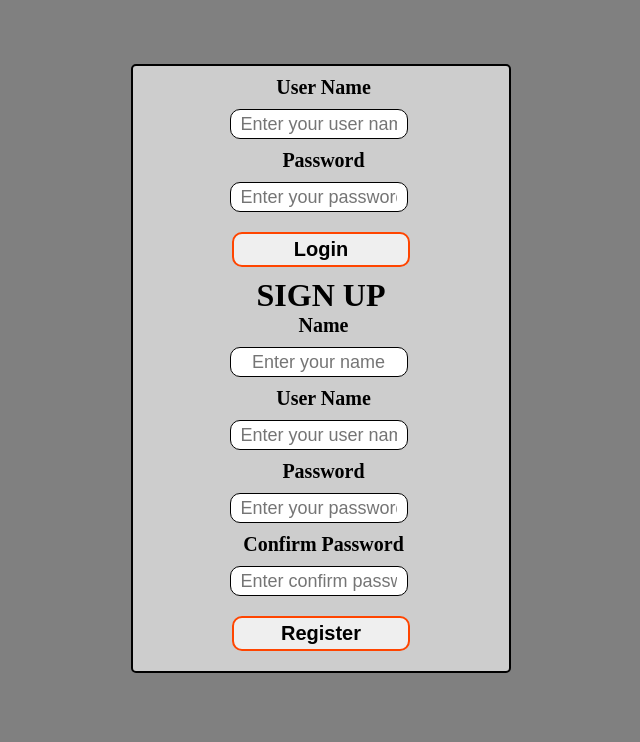
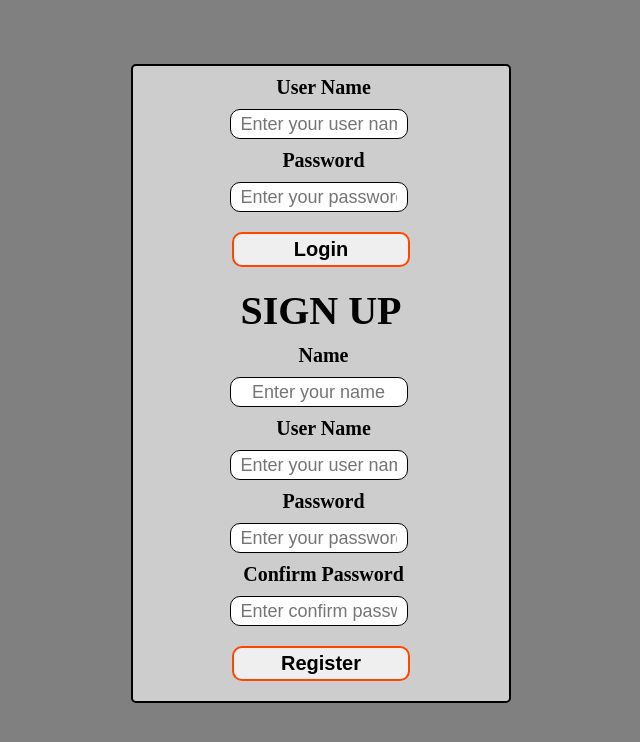
Before and after one commit to FACK1/Geek-Notes, a website: page public/auth.html in a window 1280 px wide. Shown: the whole page, without its empty margins (319-959 px from the left). Drawn offline with Linux system fonts and the light colour scheme.

Commit message:
replace header to signup-header #26

```diff
--- a/public/css/auth.css
+++ b/public/css/auth.css
@@ -21,7 +21,7 @@ body {
     padding-top: 50px;
 }
 
-header {
+#signup-header {
     margin: 10px;
     font-size: 5vh;
 }
```
